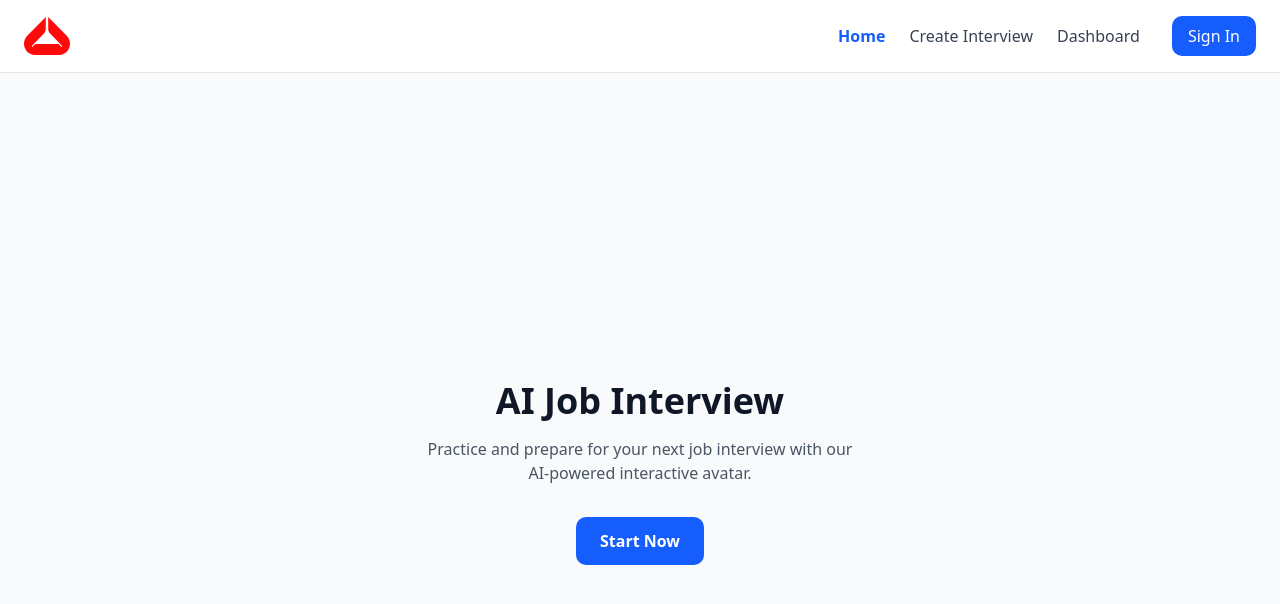
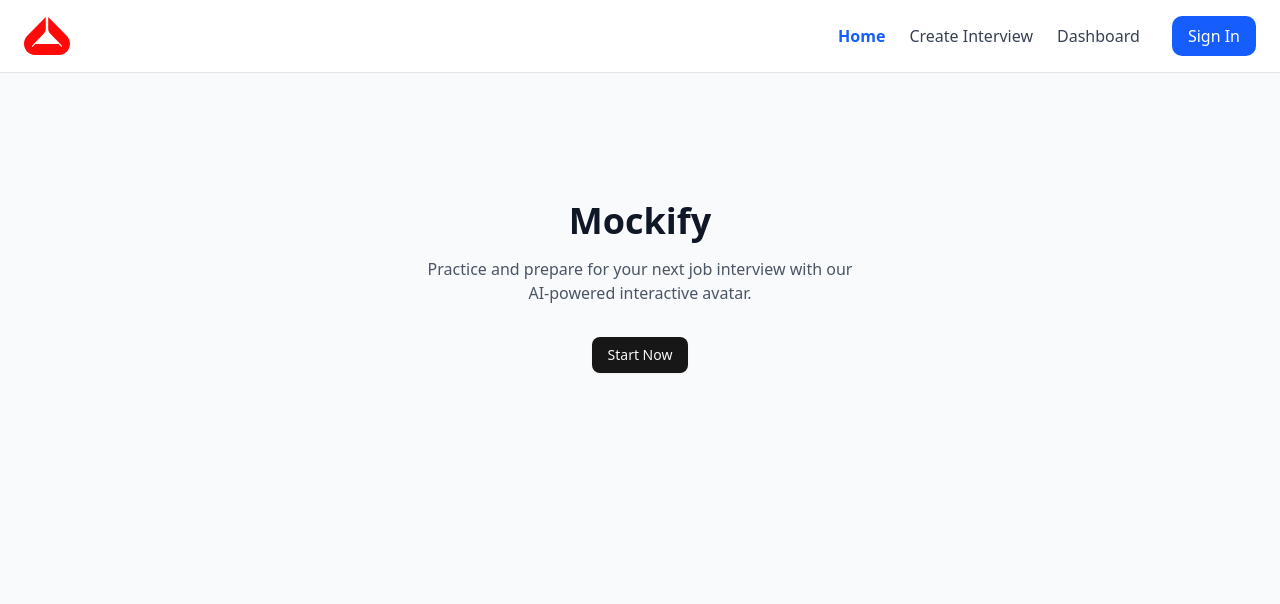
Before and after one commit to ranveer0323/interview-assistant-new, a Next.js app: page / in a window 1280 px wide. Shown: the top 604 px of the page. Built offline with nearby package versions, Linux system fonts and the light colour scheme; no server answers.

Commit message:
Updated landing page

```diff
--- a/app/page.tsx
+++ b/app/page.tsx
@@ -1,22 +1,26 @@
 "use client";
 
+import { Button } from "@/components/ui/button";
 import Link from "next/link";
 
 export default function Home() {
   return (
-    <main className="flex min-h-screen flex-col items-center justify-center bg-gray-50">
-      <h1 className="text-4xl font-bold text-gray-900 mb-4">AI Job Interview</h1>
+    <main className="flex min-h-screen flex-col items-center justify-start bg-gray-50 pt-32">
+      <h1 className="text-4xl font-bold text-gray-900 mb-4">Mockify</h1>
       <p className="text-gray-600 mb-8 text-center max-w-md">
         Practice and prepare for your next job interview with our AI-powered
         interactive avatar.
       </p>
 
-      <Link
-        href="/create-interview"
-        className="bg-blue-600 hover:bg-blue-700 text-white font-semibold px-6 py-3 rounded-lg transition"
-      >
-        Start Now
-      </Link>
+      <Button>
+        <Link
+          href="/create-interview"
+          //className="bg-blue-600 hover:bg-blue-700 text-white font-semibold px-6 py-3 rounded-lg transition"
+        >
+          Start Now
+        </Link>
+      </Button>
+
     </main>
   );
 }
```
